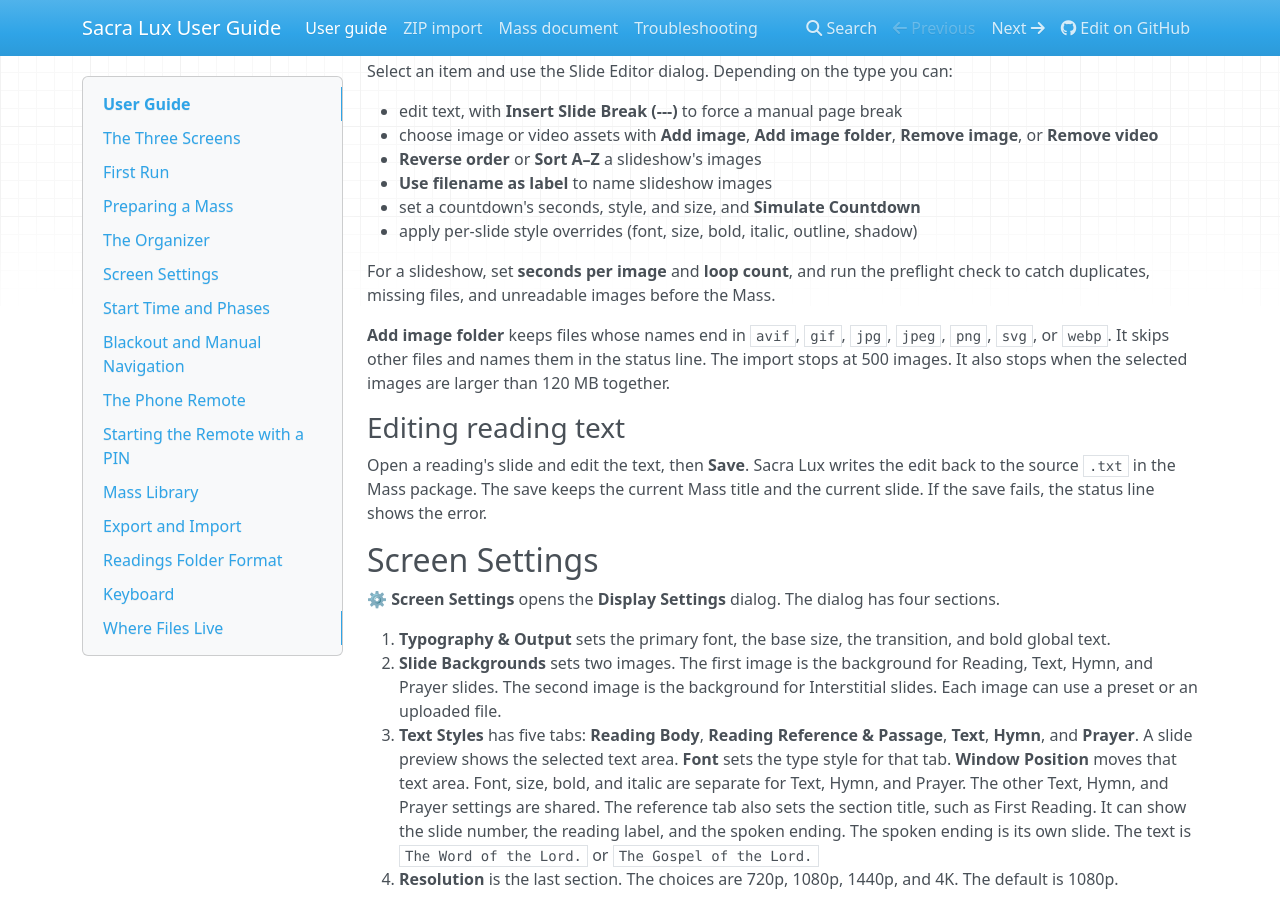
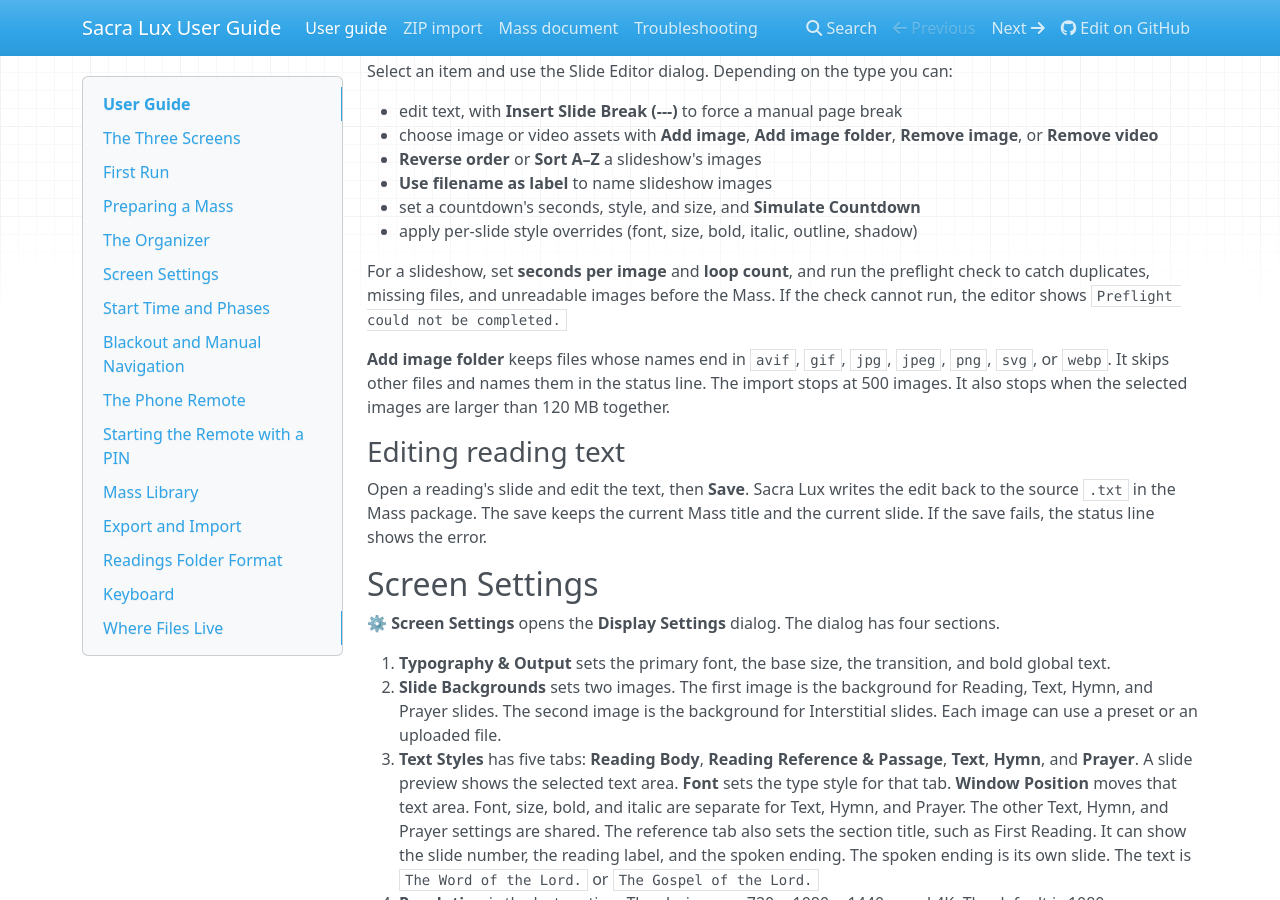
Before and after one commit to Saint-Therese-Of-Lisieux-Parish/sacra_lux, an MkDocs documentation site: the page built from docs/user-guide.md, in a window 1280 px wide and 900 px high, scrolled down 1947 px. Built offline with MkDocs 1.6.1, drawn with Linux system fonts in a browser that asks for light colours; nearby versions of some CDN libraries.

Commit message:
docs(user-guide): state the slideshow preflight failure text
When the preflight request fails, the editor shows
`Preflight could not be completed.`

The user guide did not state that result.

Files:
- modified: docs/user-guide.md

Verified against: sacra-lux/public/app.html:7474 (runSlideshowPreflight)

Refs #523

```diff
--- a/docs/user-guide.md
+++ b/docs/user-guide.md
@@ -95,7 +95,8 @@
 
 For a slideshow, set **seconds per image** and **loop count**, and run the
 preflight check to catch duplicates, missing files, and unreadable images
-before the Mass.
+before the Mass. If the check cannot run, the editor shows
+`Preflight could not be completed.`
 
 **Add image folder** keeps files whose names end in `avif`, `gif`, `jpg`,
 `jpeg`, `png`, `svg`, or `webp`. It skips other files and names them in the
```
